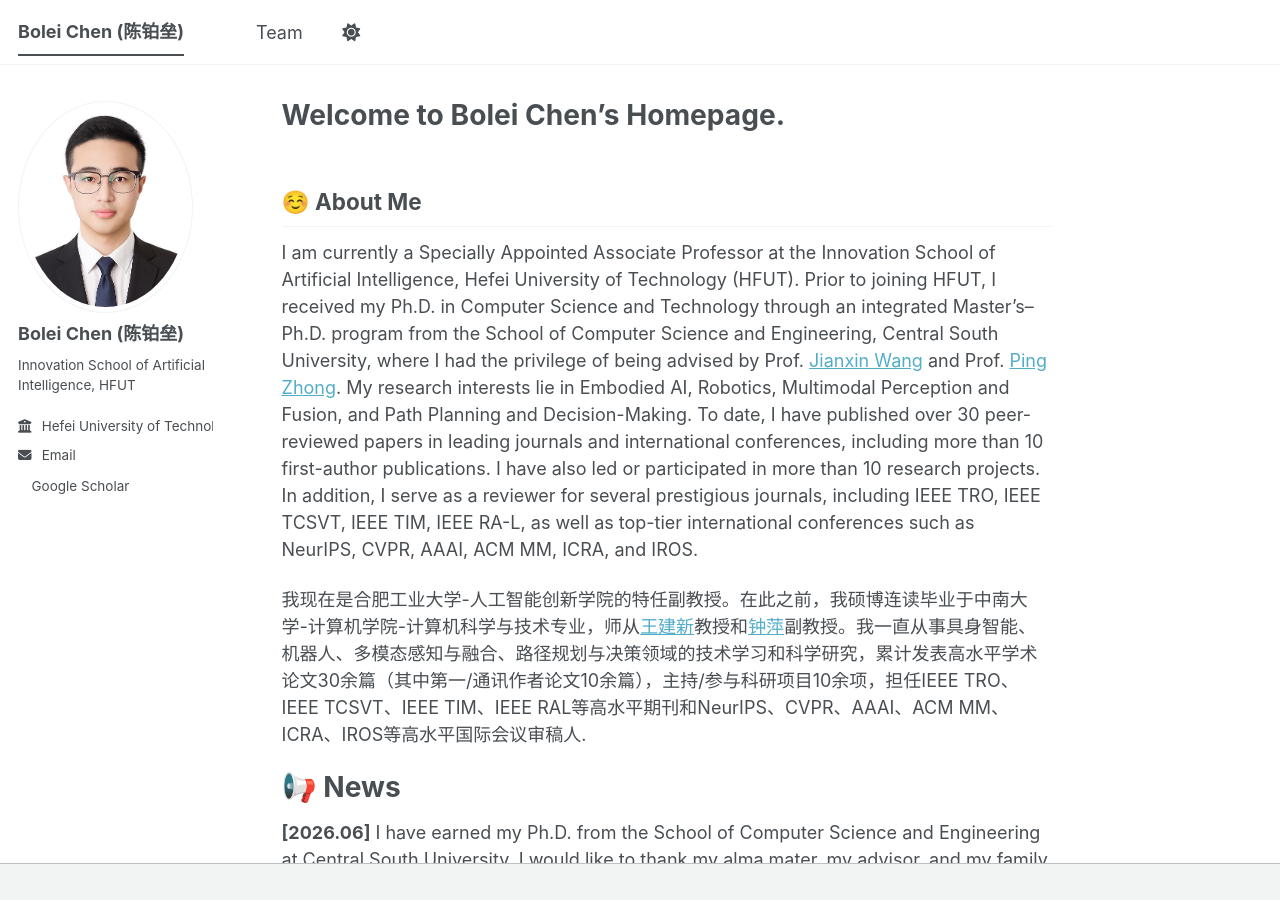
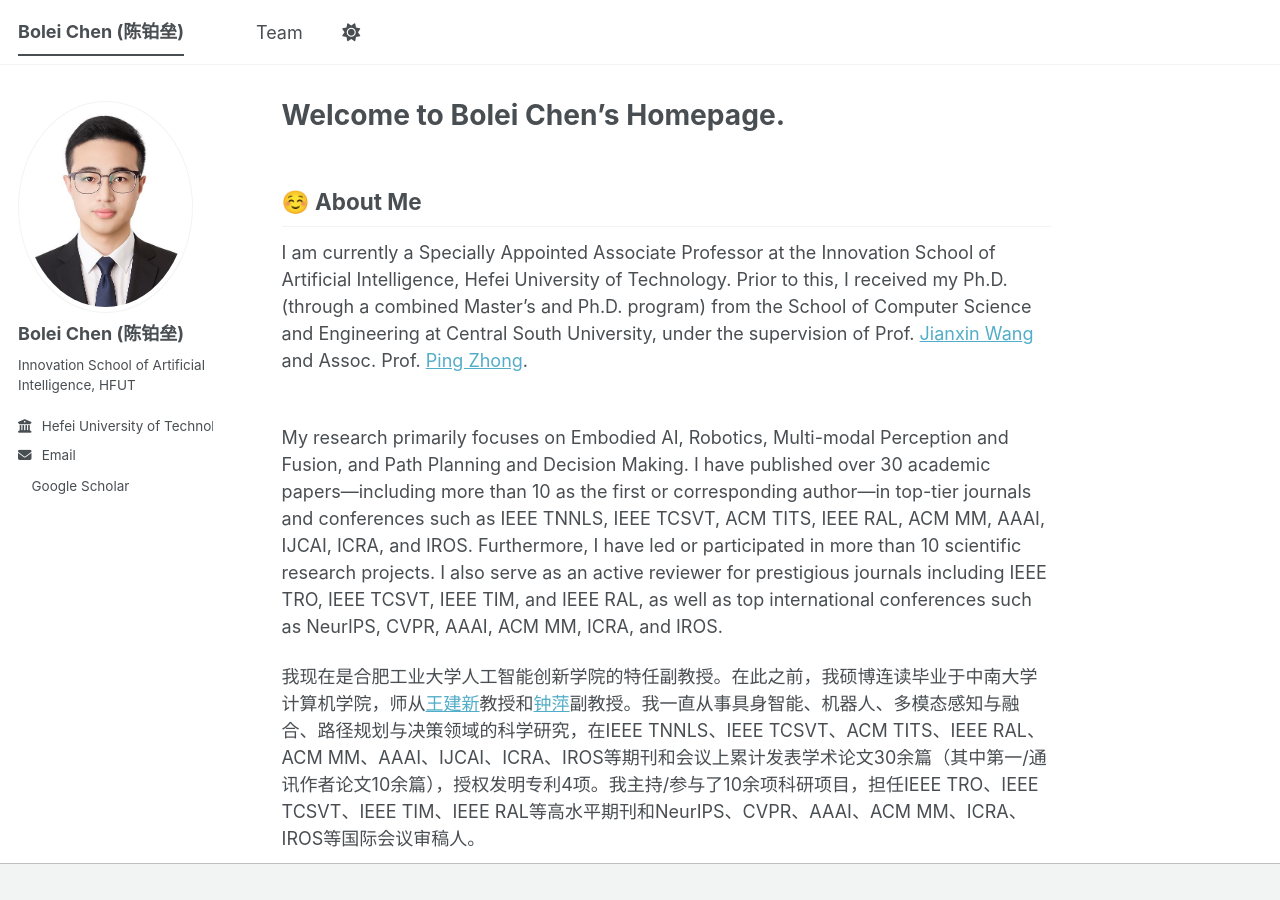
Before and after one commit to BoLeiChen/boleichen.github.io, a Jekyll site: the page built from _pages/about.md, in a window 1280 px wide and 900 px high. Built offline with Jekyll 4.4.1, drawn with Linux system fonts in a browser that asks for light colours; emoji names are drawn with the system emoji font; a style sheet for code colours, icons or effects is not loaded.

Commit message:
Update about.md

```diff
--- a/_pages/about.md
+++ b/_pages/about.md
@@ -9,9 +9,11 @@ redirect_from:
 :relaxed: About Me
 ------
 
-I am currently a Specially Appointed Associate Professor at the Innovation School of Artificial Intelligence, Hefei University of Technology (HFUT). Prior to joining HFUT, I received my Ph.D. in Computer Science and Technology through an integrated Master's–Ph.D. program from the School of Computer Science and Engineering, Central South University, where I had the privilege of being advised by Prof. [Jianxin Wang](https://faculty.csu.edu.cn/wangjianxin1/zh_CN/index.htm) and Prof. [Ping Zhong](https://faculty.csu.edu.cn/zhongping/zh_CN/index.htm). My research interests lie in Embodied AI, Robotics, Multimodal Perception and Fusion, and Path Planning and Decision-Making. To date, I have published over 30 peer-reviewed papers in leading journals and international conferences, including more than 10 first-author publications. I have also led or participated in more than 10 research projects. In addition, I serve as a reviewer for several prestigious journals, including IEEE TRO, IEEE TCSVT, IEEE TIM, IEEE RA-L, as well as top-tier international conferences such as NeurIPS, CVPR, AAAI, ACM MM, ICRA, and IROS.
+I am currently a Specially Appointed Associate Professor at the Innovation School of Artificial Intelligence, Hefei University of Technology. Prior to this, I received my Ph.D. (through a combined Master's and Ph.D. program) from the School of Computer Science and Engineering at Central South University, under the supervision of Prof. [Jianxin Wang](https://faculty.csu.edu.cn/wangjianxin1/zh_CN/index.htm) and Assoc. Prof. [Ping Zhong](https://faculty.csu.edu.cn/zhongping/zh_CN/index.htm).
 
-我现在是合肥工业大学-人工智能创新学院的特任副教授。在此之前，我硕博连读毕业于中南大学-计算机学院-计算机科学与技术专业，师从[王建新](https://faculty.csu.edu.cn/wangjianxin1/zh_CN/index.htm)教授和[钟萍](https://faculty.csu.edu.cn/zhongping/zh_CN/index.htm)副教授。我一直从事具身智能、机器人、多模态感知与融合、路径规划与决策领域的技术学习和科学研究，累计发表高水平学术论文30余篇（其中第一/通讯作者论文10余篇），主持/参与科研项目10余项，担任IEEE TRO、IEEE TCSVT、IEEE TIM、IEEE RAL等高水平期刊和NeurIPS、CVPR、AAAI、ACM MM、ICRA、IROS等高水平国际会议审稿人.
+<br>My research primarily focuses on Embodied AI, Robotics, Multi-modal Perception and Fusion, and Path Planning and Decision Making. I have published over 30 academic papers—including more than 10 as the first or corresponding author—in top-tier journals and conferences such as IEEE TNNLS, IEEE TCSVT, ACM TITS, IEEE RAL, ACM MM, AAAI, IJCAI, ICRA, and IROS. Furthermore, I have led or participated in more than 10 scientific research projects. I also serve as an active reviewer for prestigious journals including IEEE TRO, IEEE TCSVT, IEEE TIM, and IEEE RAL, as well as top international conferences such as NeurIPS, CVPR, AAAI, ACM MM, ICRA, and IROS.
+
+我现在是合肥工业大学人工智能创新学院的特任副教授。在此之前，我硕博连读毕业于中南大学计算机学院，师从[王建新](https://faculty.csu.edu.cn/wangjianxin1/zh_CN/index.htm)教授和[钟萍](https://faculty.csu.edu.cn/zhongping/zh_CN/index.htm)副教授。我一直从事具身智能、机器人、多模态感知与融合、路径规划与决策领域的科学研究，在IEEE TNNLS、IEEE TCSVT、ACM TITS、IEEE RAL、ACM MM、AAAI、IJCAI、ICRA、IROS等期刊和会议上累计发表学术论文30余篇（其中第一/通讯作者论文10余篇），授权发明专利4项。我主持/参与了10余项科研项目，担任IEEE TRO、IEEE TCSVT、IEEE TIM、IEEE RAL等高水平期刊和NeurIPS、CVPR、AAAI、ACM MM、ICRA、IROS等国际会议审稿人。
 
 :loudspeaker: News
 ======
```
